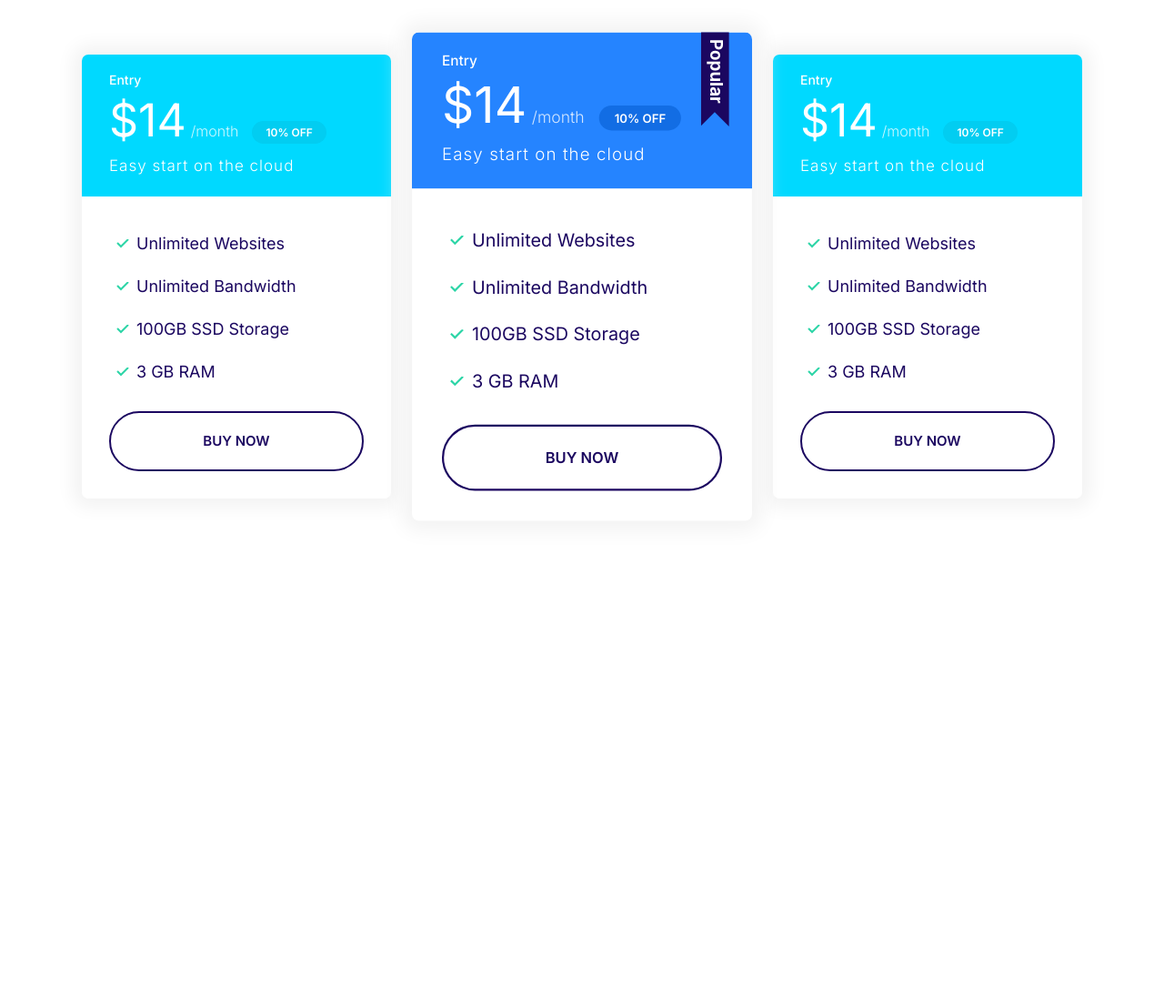
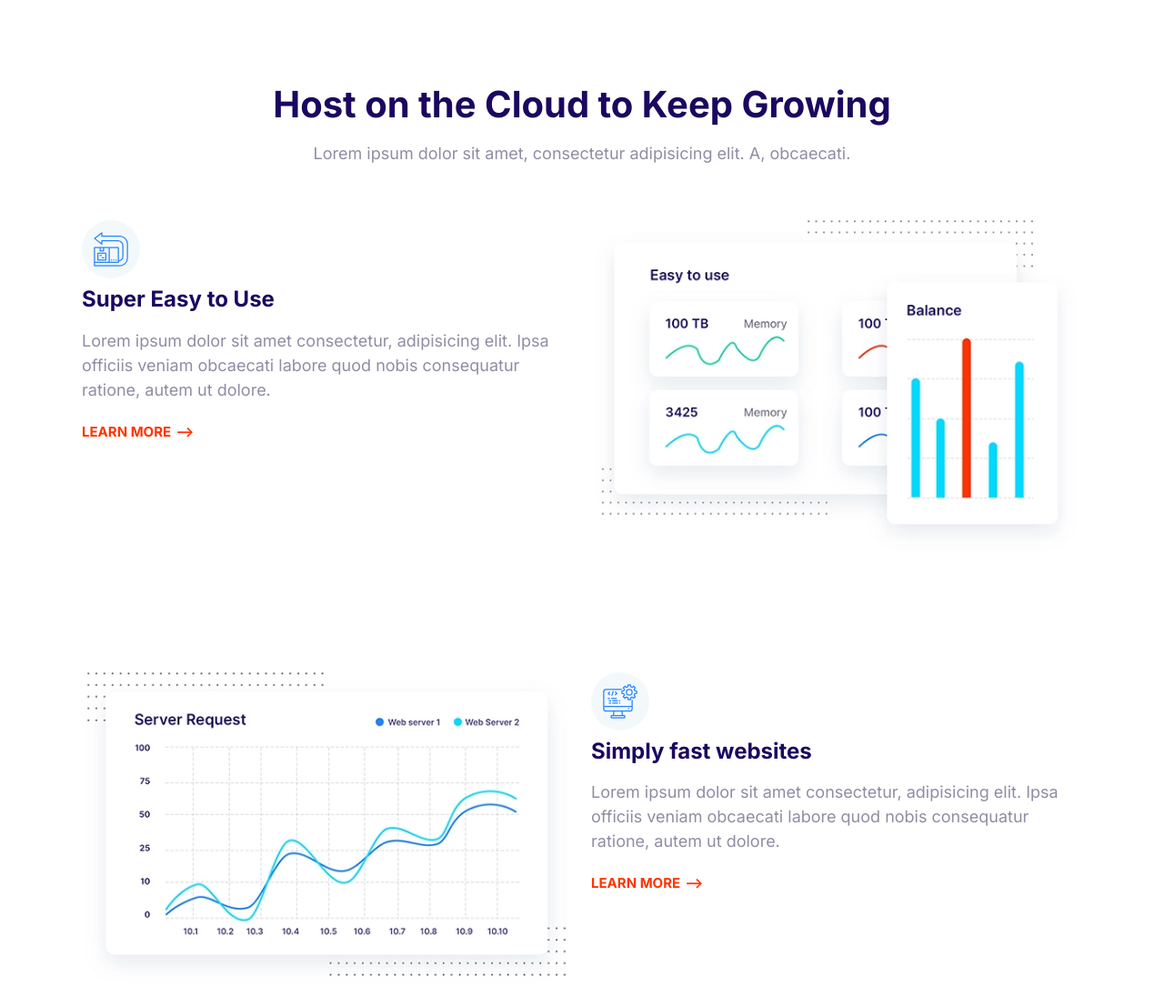
Before and after one commit to UliMur/cloudhostingproject, a plain HTML site: page index.html in a window 1280 px wide. Shown: the top 1096 px of the page at 91% size. Before the commit the page ends 800 px from the top, so only its background shows below. Drawn offline with Linux system fonts and the light colour scheme.

Commit message:
Build feature blocks.

```diff
--- a/css/styles.css
+++ b/css/styles.css
@@ -319,7 +319,7 @@ a {
 /* Plans */
 
 .plan {
-transition: transform .2s ease-out;
+  transition: transform 0.2s ease-out;
 }
 
 .plan__name {
@@ -746,3 +746,28 @@ transition: transform .2s ease-out;
   max-width: 500px;
   margin: 0 auto;
 }
+
+/* Features */
+
+.feature {
+  gap: 4rem 2rem;
+  margin: 12rem 0;
+}
+
+.feature:first-of-type {
+    margin-top: 6rem;
+}
+
+.feature__heading {
+  margin: 1rem 0;
+}
+
+.feature__image {
+  width: 100%;
+}
+
+@media screen and (min-width: 768px) {
+  .feature:nth-of-type(even) .feature__content {
+    order: 2;
+  }
+}
--- a/index.html
+++ b/index.html
@@ -15,69 +15,128 @@
     <link rel="stylesheet" href="/css/styles.css" />
   </head>
   <body>
-    <section class="block container block-plans">
-      <div class="grid grid--1x3">
-        <div class="plan">
-          <div class="card card--secondary">
-            <header class="card__header">
-              <h3 class="plan__name">Entry</h3>
-              <span class="plan__price">$14</span>
-              <span class="plan__billing-cycle">/month</span>
-              <span class="badge badge--secondary badge--small">10% OFF</span>
-              <span class="plan__description">Easy start on the cloud</span>
-            </header>
-            <div class="card__body">
-              <ul class="list list--tick">
-                <li class="list__item">Unlimited Websites</li>
-                <li class="list__item">Unlimited Bandwidth</li>
-                <li class="list__item">100GB SSD Storage</li>
-                <li class="list__item">3 GB RAM</li>
-              </ul>
-              <bitton class="btn btn--outline btn--block">Buy Now</bitton>
-            </div>
-          </div>
+    <section class="block container">
+      <header class="block__header">
+        <h2>Host on the Cloud to Keep Growing</h2>
+        <p>Lorem ipsum dolor sit amet, consectetur adipisicing elit. A, obcaecati.</p>
+      </header>
+      <article class="grid grid--1x2 feature">
+        <div class="feature__content">
+          <span class="icon-container">
+            <svg class="icon icon--primary">
+              <use xlink:href="images/sprite.svg#easy"></use>
+            </svg>
+          </span>
+          <h3 class="feature__heading">Super Easy to Use</h3>
+          <p>
+            Lorem ipsum dolor sit amet consectetur, adipisicing elit. Ipsa
+            officiis veniam obcaecati labore quod nobis consequatur ratione,
+            autem ut dolore.
+          </p>
+          <a href="#" class="link-arrow">Learn More</a>
         </div>
-        <div class="plan plan--popular">
-          <div class="card card--primary">
-            <header class="card__header">
-              <h3 class="plan__name">Entry</h3>
-              <span class="plan__price">$14</span>
-              <span class="plan__billing-cycle">/month</span>
-              <span class="badge badge--primary badge--small">10% OFF</span>
-              <span class="plan__description">Easy start on the cloud</span>
-            </header>
-            <div class="card__body">
-              <ul class="list list--tick">
-                <li class="list__item">Unlimited Websites</li>
-                <li class="list__item">Unlimited Bandwidth</li>
-                <li class="list__item">100GB SSD Storage</li>
-                <li class="list__item">3 GB RAM</li>
-              </ul>
-              <bitton class="btn btn--outline btn--block">Buy Now</bitton>
-            </div>
-          </div>
+        <picture>
+          <source
+            type="image/webp"
+            srcset="images/easy.webp 1x, images/easy@2x.webp 2x"
+          />
+          <source
+            type="image/jpg"
+            srcset="images/easy.jpg 1x, images/easy@2x.jpg 2x"
+          />
+          <img class="feature__image" src="/images/easy@2x.jpg" alt="" />
+        </picture>
+      </article>
+
+
+
+      <article class="grid grid--1x2 feature">
+        <div class="feature__content">
+          <span class="icon-container">
+            <svg class="icon icon--primary">
+              <use xlink:href="images/sprite.svg#computer"></use>
+            </svg>
+          </span>
+          <h3 class="feature__heading">Simply fast websites</h3>
+          <p>
+            Lorem ipsum dolor sit amet consectetur, adipisicing elit. Ipsa
+            officiis veniam obcaecati labore quod nobis consequatur ratione,
+            autem ut dolore.
+          </p>
+          <a href="#" class="link-arrow">Learn More</a>
         </div>
-        <div class="plan">
-          <div class="card card--secondary">
-            <header class="card__header">
-              <h3 class="plan__name">Entry</h3>
-              <span class="plan__price">$14</span>
-              <span class="plan__billing-cycle">/month</span>
-              <span class="badge badge--secondary badge--small">10% OFF</span>
-              <span class="plan__description">Easy start on the cloud</span>
-            </header>
-            <div class="card__body">
-              <ul class="list list--tick">
-                <li class="list__item">Unlimited Websites</li>
-                <li class="list__item">Unlimited Bandwidth</li>
-                <li class="list__item">100GB SSD Storage</li>
-                <li class="list__item">3 GB RAM</li>
-              </ul>
-              <bitton class="btn btn--outline btn--block">Buy Now</bitton>
-            </div>
-          </div>
+        <picture>
+          <source
+            type="image/webp"
+            srcset="images/fast.webp 1x, images/fast@2x.webp 2x"
+          />
+          <source
+            type="image/jpg"
+            srcset="images/fast.jpg 1x, images/fast@2x.jpg 2x"
+          />
+          <img class="feature__image" src="/images/fast@2x.jpg" alt="" />
+        </picture>
+      </article>
+
+
+
+      <article class="grid grid--1x2 feature">
+        <div class="feature__content">
+          <span class="icon-container">
+            <svg class="icon icon--primary">
+              <use xlink:href="images/sprite.svg#settings"></use>
+            </svg>
+          </span>
+          <h3 class="feature__heading">WordPress made easy</h3>
+          <p>
+            Lorem ipsum dolor sit amet consectetur, adipisicing elit. Ipsa
+            officiis veniam obcaecati labore quod nobis consequatur ratione,
+            autem ut dolore.
+          </p>
+          <a href="#" class="link-arrow">Learn More</a>
         </div>
-      </div>
+        <picture>
+          <source
+            type="image/webp"
+            srcset="images/WordPress.webp 1x, images/WordPress@2x.webp 2x"
+          />
+          <source
+            type="image/jpg"
+            srcset="images/WordPress.jpg 1x, images/WordPress@2x.jpg 2x"
+          />
+          <img class="feature__image" src="/images/WordPress@2x.jpg" alt="" />
+        </picture>
+      </article>
+
+
+
+      <article class="grid grid--1x2 feature">
+        <div class="feature__content">
+          <span class="icon-container">
+            <svg class="icon icon--primary">
+              <use xlink:href="images/sprite.svg#clock"></use>
+            </svg>
+          </span>
+          <h3 class="feature__heading">24/7 Expert Support</h3>
+          <p>
+            Lorem ipsum dolor sit amet consectetur, adipisicing elit. Ipsa
+            officiis veniam obcaecati labore quod nobis consequatur ratione,
+            autem ut dolore.
+          </p>
+          <a href="#" class="link-arrow">Learn More</a>
+        </div>
+        <picture>
+          <source
+            type="image/webp"
+            srcset="images/support.webp 1x, images/support@2x.webp 2x"
+          />
+          <source
+            type="image/jpg"
+            srcset="images/support.jpg 1x, images/support@2x.jpg 2x"
+          />
+          <img class="feature__image" src="/images/support@2x.jpg" alt="" />
+        </picture>
+      </article>
     </section>
     <script src="js/main.js"></script>
   </body>
```
Also changed, not shown: components/feature blocks.html (added, +123 -0 lines), images/easy.jpg (added), images/easy.webp (added), images/easy@2x.jpg (added), images/easy@2x.webp (added), images/fast.jpg (added), images/fast.webp (added), images/fast@2x.jpg (added), images/fast@2x.webp (added), images/support.jpg (added), images/support.webp (added), images/support@2x.jpg (added), images/support@2x.webp (added), images/wordpress.jpg (added), 3 more files. Lines whose indentation alone changed are shown as unchanged.
